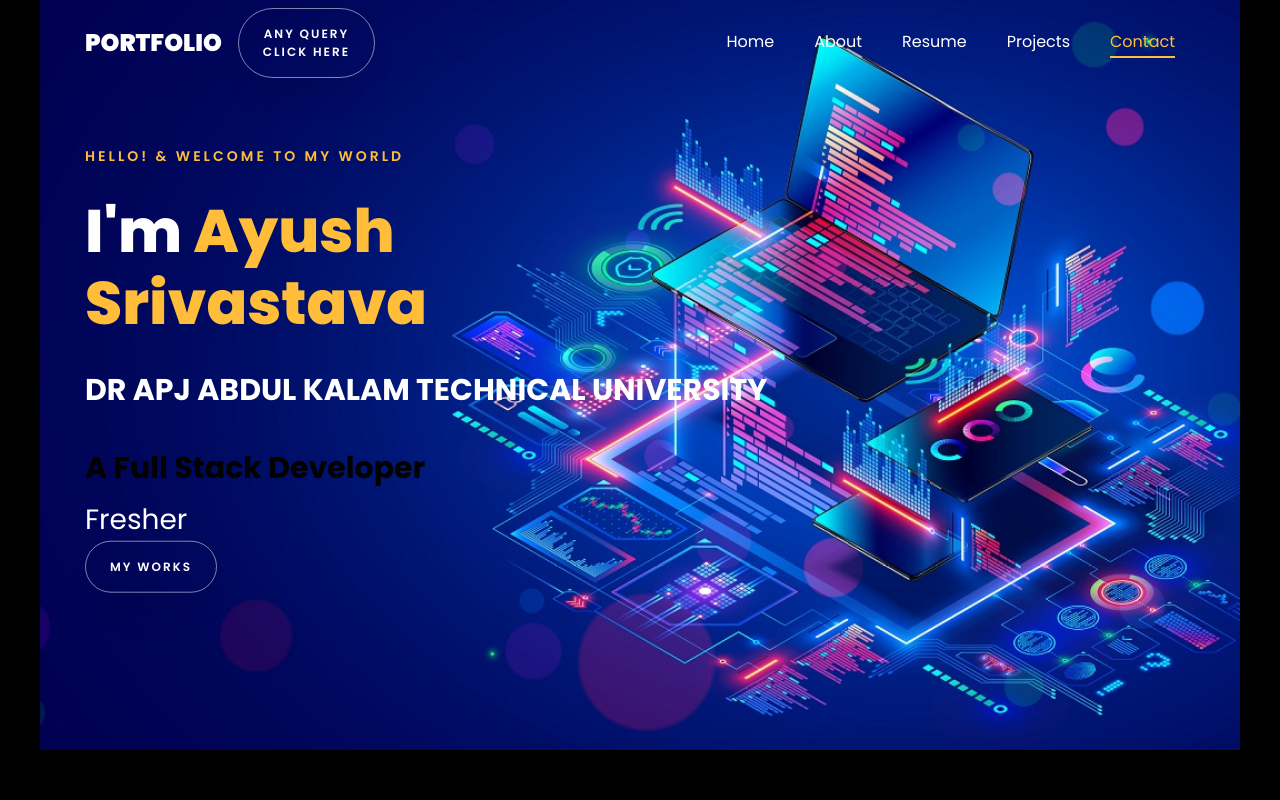
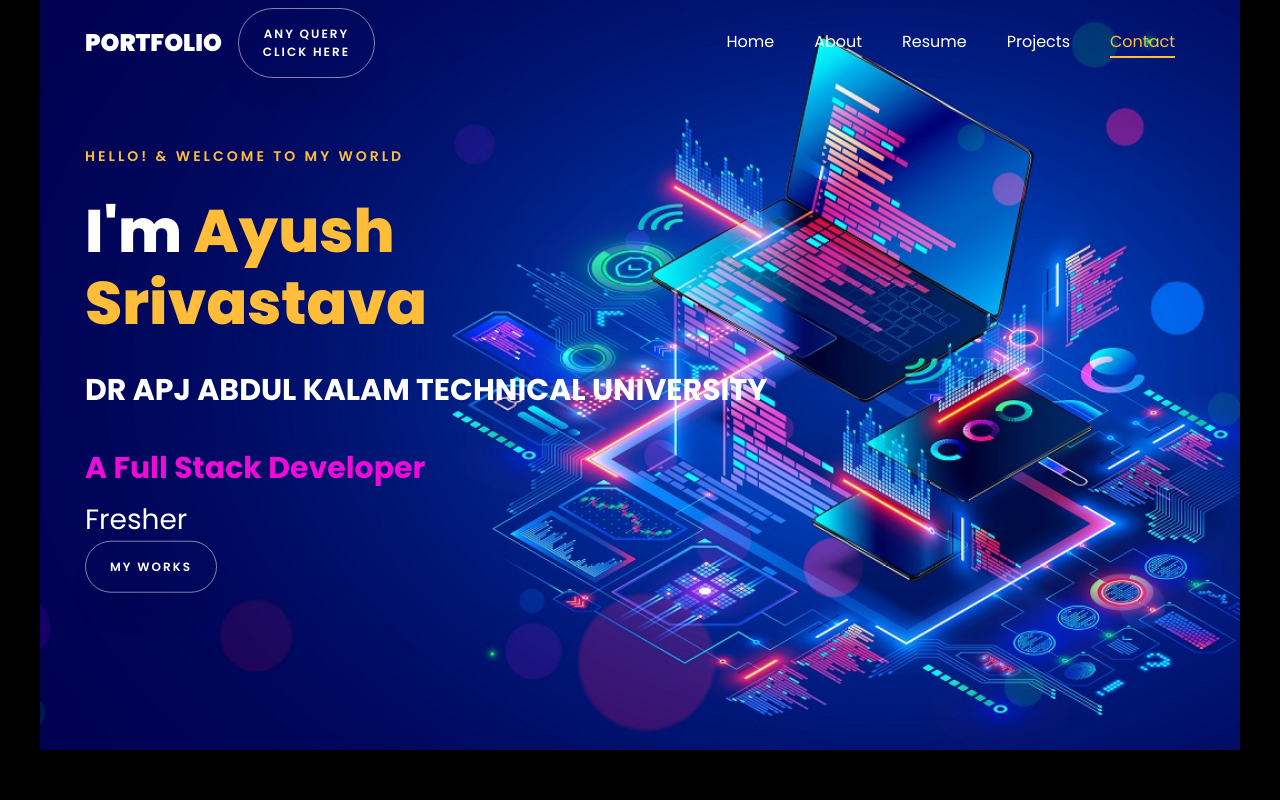
Before and after one commit to AyushSrivastava08/AyushSrivastava.com, a plain HTML site: page index.html in a window 1280 px wide. Shown: the top 800 px of the page. Drawn offline with Linux system fonts and the light colour scheme; files whose address does not match are found by name.

Commit message:
color c 2

```diff
--- a/index.html
+++ b/index.html
@@ -190,7 +190,7 @@
 
 						<br>
 						<br>
-			            <h2  style="color:rgb(3, 2, 1);font: size 30px;;"> <strong>A Full Stack Developer</strong></h2>
+			            <h2  style="color:rgb(238, 10, 215);font: size 30px;;"> <strong>A Full Stack Developer</strong></h2>
 						<h3 class="d-flex" style="margin-bottom: 0">Fresher</h3>
 						<!-- <br> -->
 			            <!-- <p><a href="https://www.youtube.com/@RishabhMishraOfficial" class="btn btn-primary py-3 px-4">YouTube</a>  -->
```
